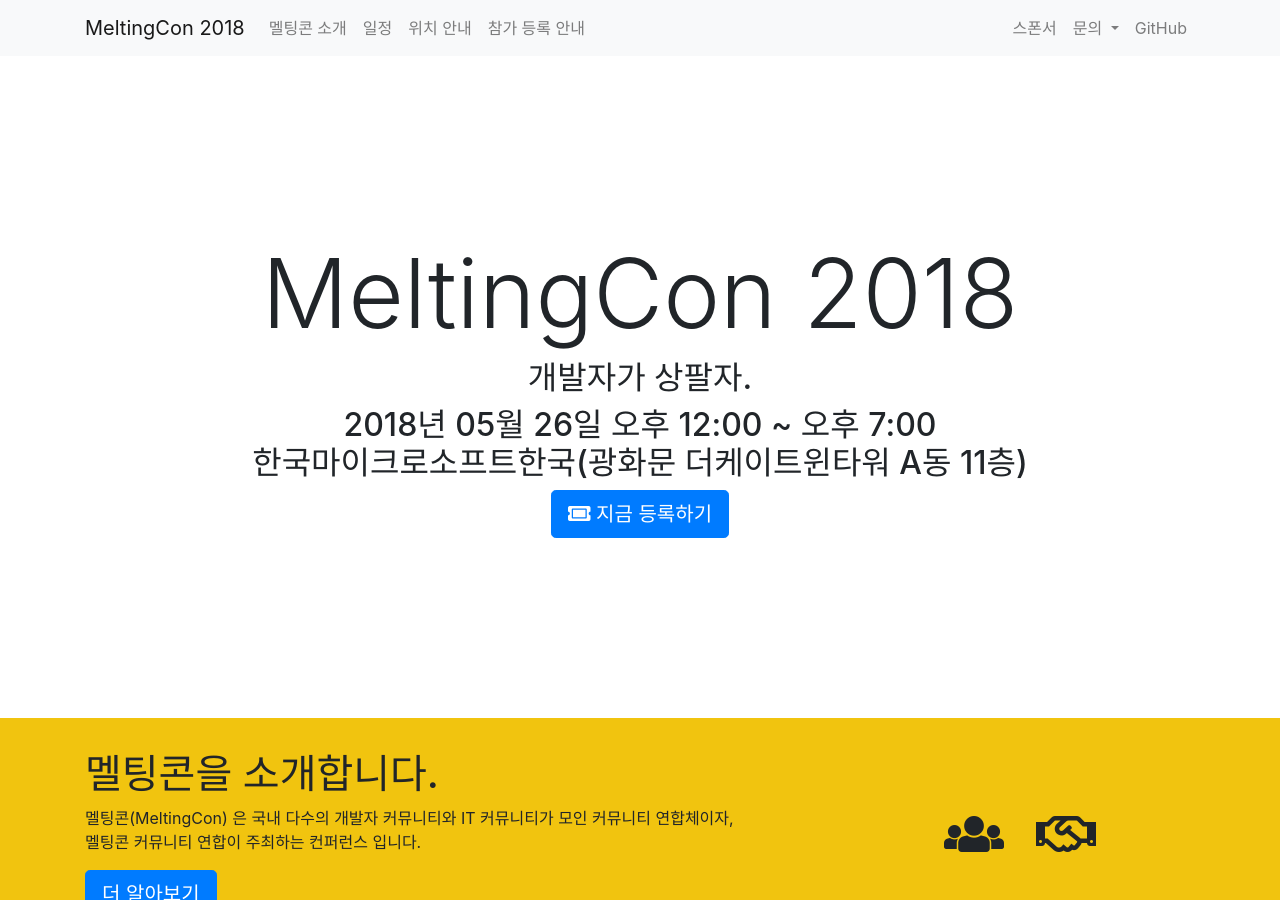
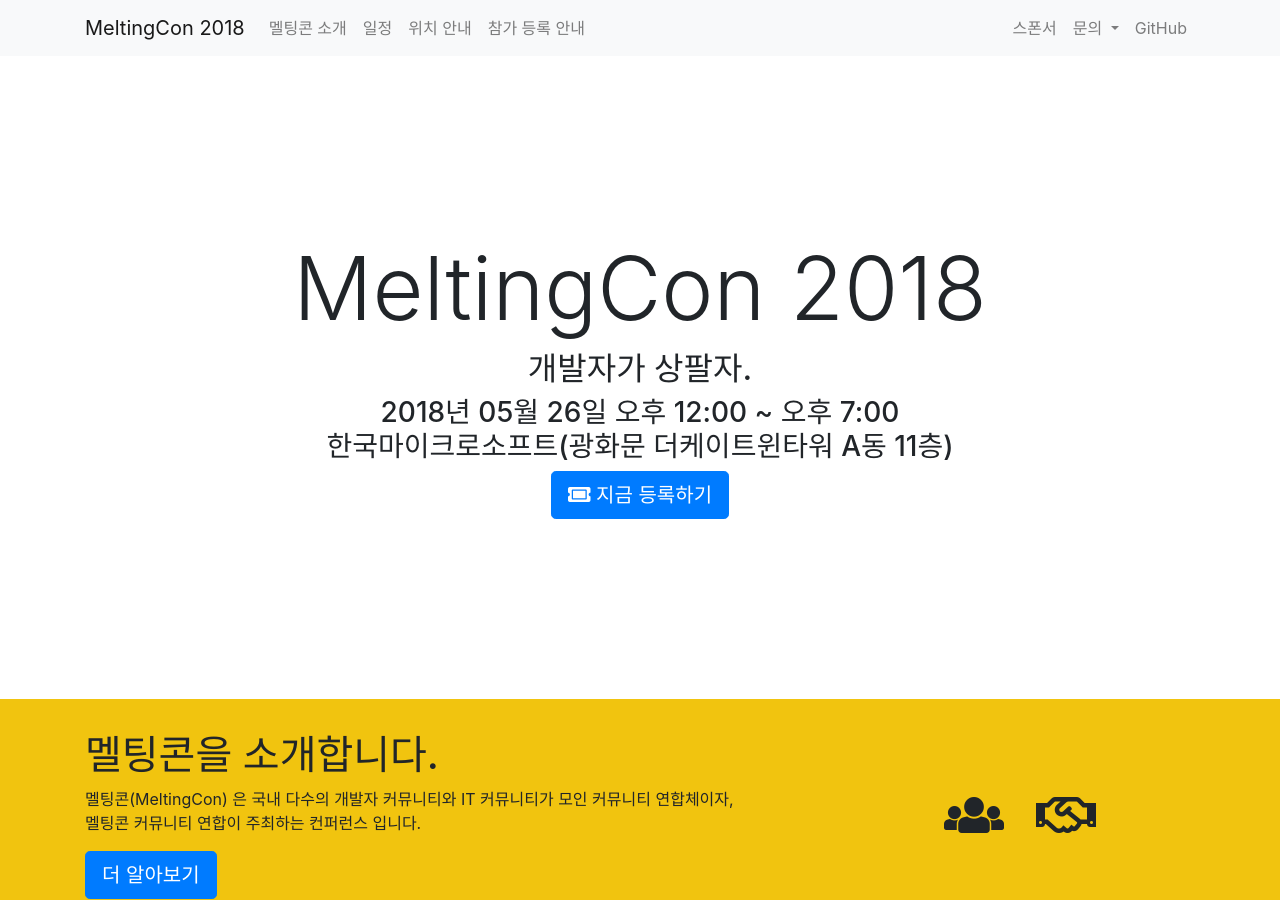
Before and after one commit to meltingcon/2018, a Jekyll site: the page built from index.html, in a window 1280 px wide and 900 px high. Built offline with Jekyll 4.4.1, drawn with Linux system fonts in a browser that asks for light colours.

Commit message:
fixed type and font size

```diff
--- a/_config.yml
+++ b/_config.yml
@@ -25,7 +25,7 @@ gmaps_embed_api_key: AIzaSyB94qSWPswDXOjd35pfzUpQduKzjJvPiRs
 
 # Location & time
 period: "2018년 05월 26일 오후 12:00 ~ 오후 7:00"
-location: "한국마이크로소프트한국(광화문 더케이트윈타워 A동 11층)"
+location: "한국마이크로소프트(광화문 더케이트윈타워 A동 11층)"
 address: "서울특별시 종로구 중학동 종로 1길 50"
 location_query: "한국마이크로소프트"
 
--- a/_layouts/home.html
+++ b/_layouts/home.html
@@ -2,9 +2,9 @@
 layout: frame
 ---
 <div class="main-header">
-  <h1 class="display-1">MeltingCon 2018</h1>
+  <h1 class="display-2">MeltingCon 2018</h1>
   <h2>개발자가 상팔자.</h2>
-  <h2>{{site.period}}<br>{{site.location}}</h2>
+  <h3>{{site.period}}<br>{{site.location}}</h3>
   <a role="button" class="btn btn-primary btn-lg"
   href="{{ site.baseurl }}/registration/">
     <i class="fas fa-ticket-alt"></i> 지금 등록하기</a>
```
